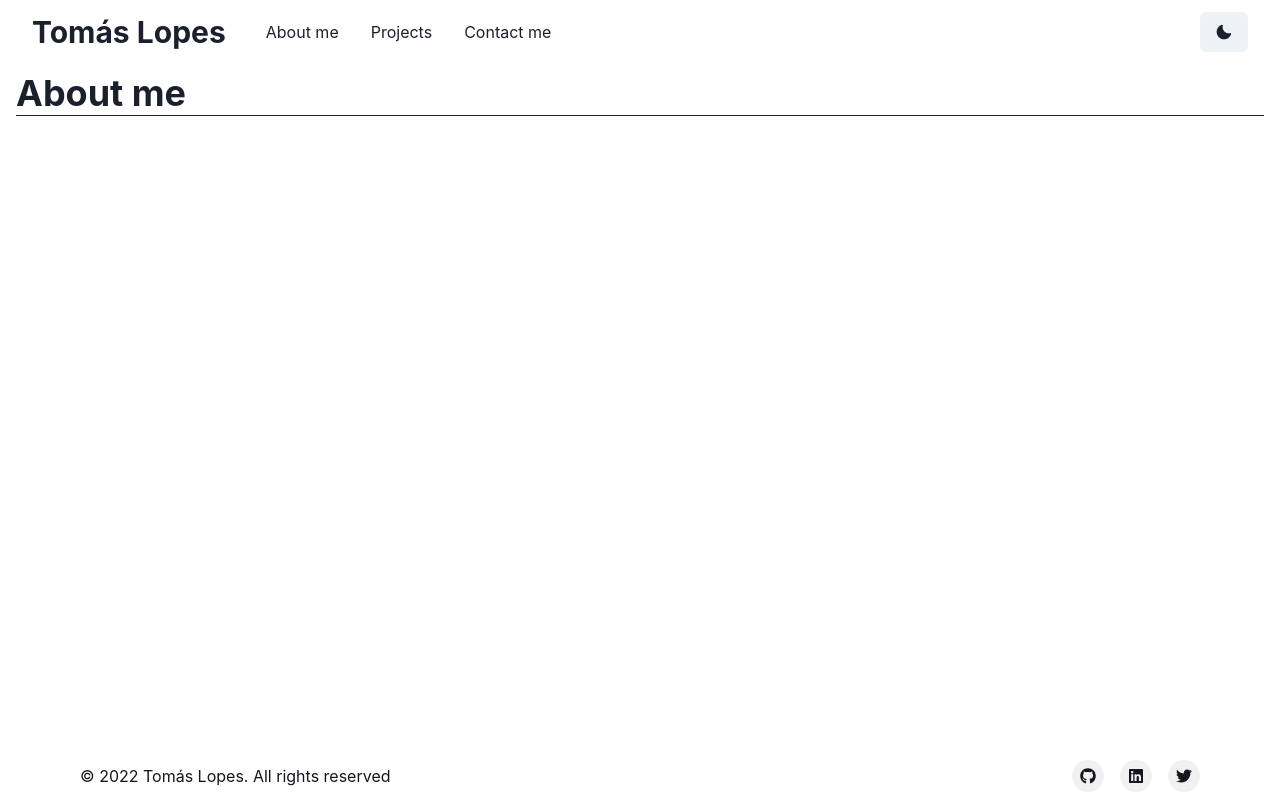
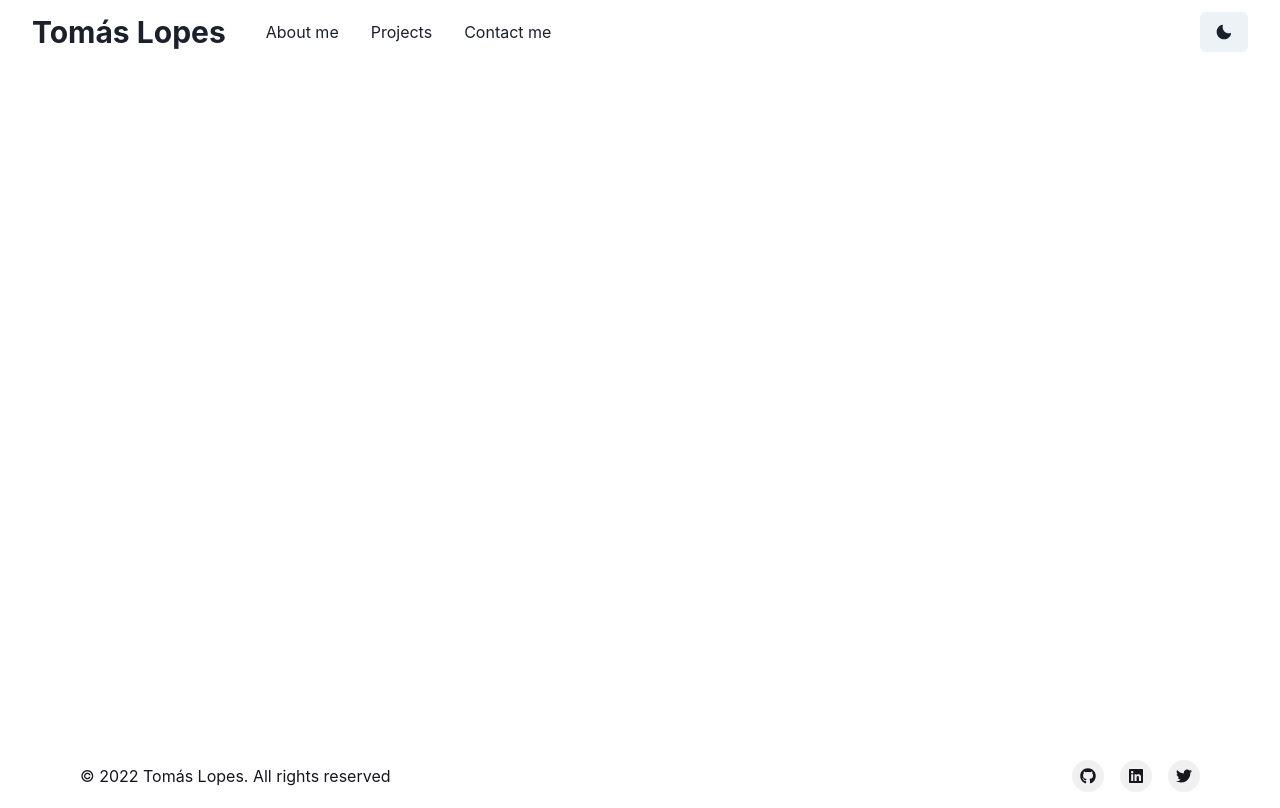
Before and after one commit to tomasflopes/tomasflopes.github.io, a Next.js app: page /about in a window 1280 px wide. Built offline with nearby package versions, Linux system fonts and the light colour scheme.

Commit message:
feat: added typewriting animation to about me page

```diff
--- a/src/pages/about.tsx
+++ b/src/pages/about.tsx
@@ -1,12 +1,28 @@
 import type { NextPage } from "next";
+
+import {
+  Container,
+  Flex,
+  Heading,
+  keyframes,
+} from "@chakra-ui/react";
 import Head from "next/head";
-
-import { Container, Heading } from "@chakra-ui/react";
-
 import Footer from "../components/Footer";
 import Navbar from "../components/Navbar";
 
+const typewriter = keyframes`
+    from{width: 0;}
+    to{width: 5em;}
+    `;
+
+const blinkTextCursor = keyframes`
+  from{border-right-color: rgba(255,255,255,.75);}
+to{border-right-color: transparent;}
+  `;
+
 const about: NextPage = () => {
+  const typewriterAnimation = `${typewriter} .8s steps(44) 1s 1 normal both, ${blinkTextCursor} .8s steps(22) 5 normal forwards`;
+
   return (
     <>
       <Head>
@@ -15,9 +31,22 @@ const about: NextPage = () => {
       </Head>
       <Container minH="93vh" minW={"100%"}>
         <Navbar />
-        <Heading as="h1" fontSize={"4xl"} borderBottom="1px" my="2">
-          About me
-        </Heading>
+        <Flex>
+          <Heading
+            as="h1"
+            fontSize={"4xl"}
+            my="2"
+            animation={{ md: typewriterAnimation }}
+            overflow="hidden"
+            borderRight={{ md: "2px" }}
+            whiteSpace="nowrap"
+            w="100%"
+            textAlign={{ base: "center", md: "left" }}
+            borderColor="rgba(255,255,255,.75)"
+          >
+            About me
+          </Heading>
+        </Flex>
       </Container>
       <Footer />
     </>
```
